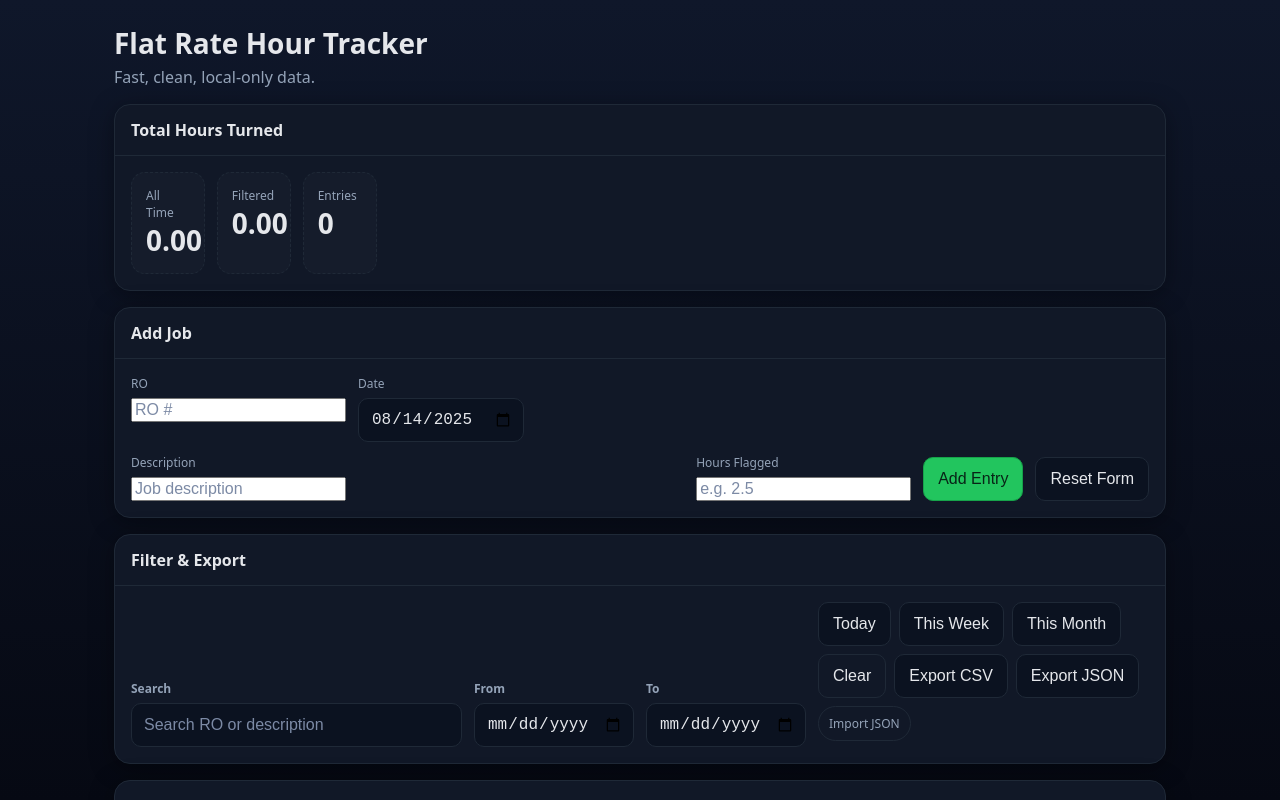
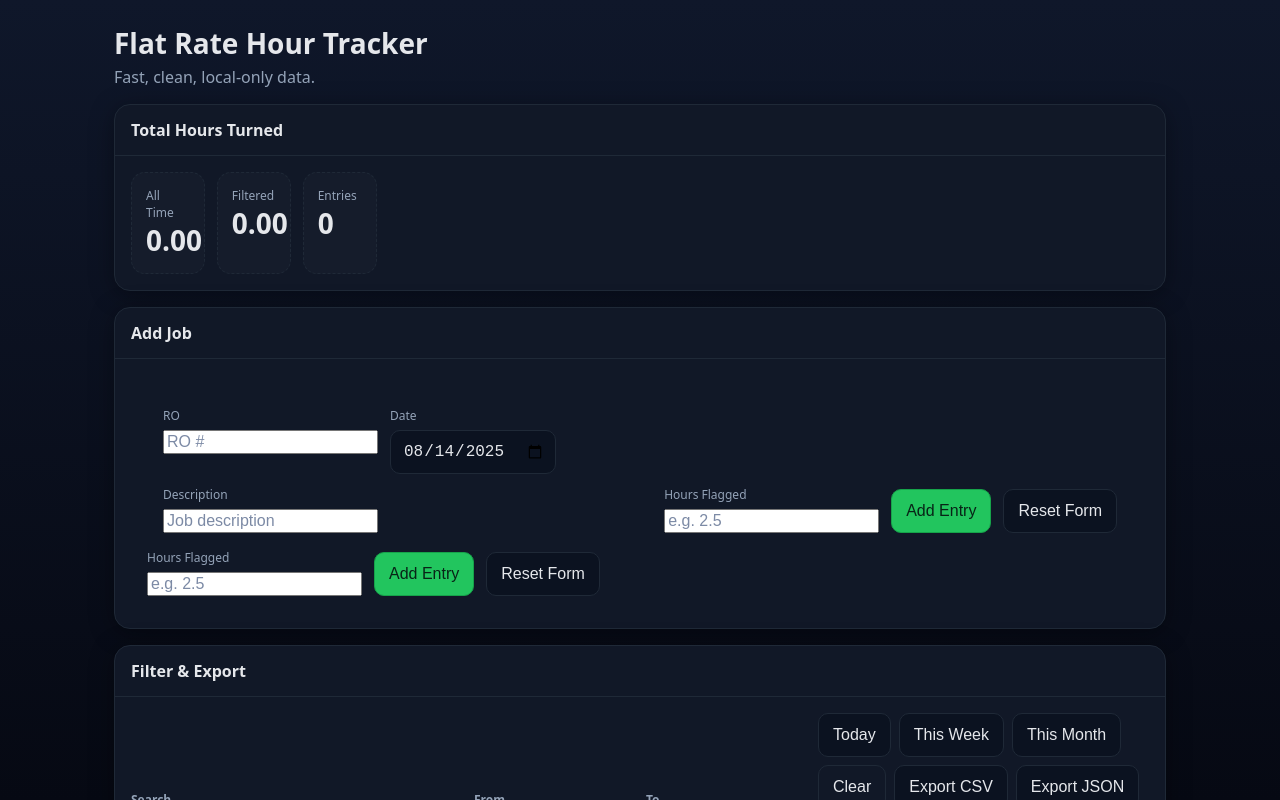
Before and after one commit to cscott3518/FLAT-RATE-HOUR-TRACKER, a React (Vite) app: page / in a window 1280 px wide. Shown: the top 800 px of the page. Built offline with nearby package versions, Linux system fonts and the light colour scheme; the HTML template or start-up script is replaced by a standard one.

Commit message:
Update App.jsx

```diff
--- a/src/App.jsx
+++ b/src/App.jsx
@@ -157,6 +157,8 @@ export default function App() {
       <div className="card">
         <div className="card-header">Add Job</div>
         <div className="card-body">
+         <div className="card-body">
+ <div className="card-body">
   <div className="add-row">
     {/* LEFT: RO + Date + Description */}
     <div className="add-left">
@@ -175,6 +177,38 @@ export default function App() {
         <input id="desc" value={description} onChange={e=>setDescription(e.target.value)} placeholder="Job description" />
       </div>
     </div>
+
+    {/* RIGHT: Hours + Add + Reset */}
+    <div className="add-right">
+      <div>
+        <label htmlFor="hours">Hours Flagged</label>
+        <input
+          id="hours"
+          ref={hoursRef}
+          inputMode="decimal"
+          value={hours}
+          onChange={e=>setHours(e.target.value)}
+          placeholder="e.g. 2.5"
+        />
+      </div>
+
+      <button className="primary" onClick={addEntry}>Add Entry</button>
+      <button
+        className="secondary"
+        onClick={()=>{
+          setRo('');
+          setDate(new Date().toISOString().slice(0,10));
+          setDescription('');
+          setHours('');
+        }}
+      >
+        Reset Form
+      </button>
+    </div>
+  </div>
+</div>
+
+
 
             {/* RIGHT: Hours + Add + Reset (pinned right) */}
             <div className="add-right">
```
Lines whose indentation alone changed are shown as unchanged.
